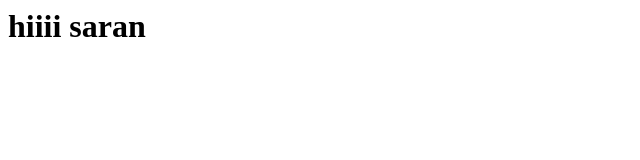
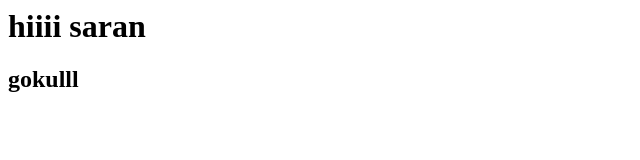
Before and after one commit to Saran9965/team, a plain HTML site: page index.html in a window 1280 px wide. Shown: the whole page, without its empty margins (0-640 px from the left). Drawn offline with Linux system fonts and the light colour scheme.

Commit message:
Update index.html

```diff
--- a/index.html
+++ b/index.html
@@ -1 +1,2 @@
 <h1>hiiii saran</h1>
+<h2>gokulll</h2>
```
